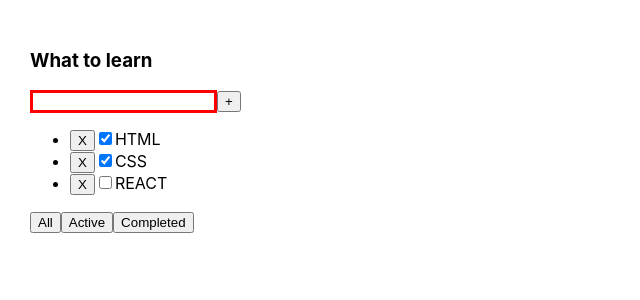
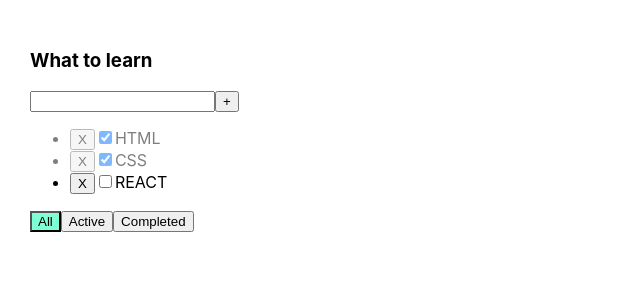
Before and after one commit to Begins1986/TodoListIgor, a React (Create React App) app: page / in a window 1280 px wide. Shown: the top 300 px of the page, without its empty margins (0-640 px from the left). Built offline with nearby package versions, Linux system fonts and the light colour scheme.

Commit message:
Add lesson 4 (2 part)

```diff
--- a/src/App.tsx
+++ b/src/App.tsx
@@ -51,6 +51,7 @@ function App() {
                 changeFilter={changeFilter}
                 addTask={addTask}
                 changeStatus={changeStatus}
+                filter={filter}
             />
         </div>
     );
--- a/src/Todolist.module.css
+++ b/src/Todolist.module.css
@@ -5,3 +5,11 @@
 .errorMessage {
     color: red;
 }
+
+.activeFilter {
+    background-color: aquamarine;
+}
+
+.isDone {
+    opacity: 0.5;
+}
--- a/src/Todolist.tsx
+++ b/src/Todolist.tsx
@@ -5,6 +5,7 @@ import style from './Todolist.module.css'
 type PropsTodolistType = {
     title: string
     tasks: Array<TaskType>
+    filter:FilterValueType
     removeTask: (taskId: string) => void
     changeFilter: (value: FilterValueType) => void
     addTask: (value: string) => void
@@ -20,12 +21,17 @@ type TaskType = {
 export const Todolist = (props: PropsTodolistType) => {
 
     const [title, setTitle] = useState<string>('')
+    const [error, setError] = useState<string|null>(null)
 
 
     const onClickHandler = () => {
         if(title.trim()!==''){
             props.addTask(title.trim())
             setTitle('')
+
+        } else{
+            setError('Title is required')
+
         }
     }
 
@@ -34,6 +40,7 @@ export const Todolist = (props: PropsTodolistType) => {
     }
 
     const onKeyPressHandler = (e: KeyboardEvent<HTMLInputElement>) => {
+        setError(null)
         console.log(e.key)
         if (e.key === 'Enter') {
             onClickHandler()
@@ -48,11 +55,12 @@ export const Todolist = (props: PropsTodolistType) => {
             <h3>{props.title}</h3>
             <div>
                 <input
-                    className={style.error}
+                    className={error?style.error: ''}
                     onChange={onChangeHandler}
                     value={title}
                     onKeyPress={onKeyPressHandler}/>
                 <button onClick={onClickHandler}>+</button>
+                {error && <div className={style.errorMessage}>{error}</div>}
             </div>
             <ul>
                 {props.tasks.map(el => {
@@ -63,7 +71,7 @@ export const Todolist = (props: PropsTodolistType) => {
                         let newIsDoneValue = e.currentTarget.checked
                         props.changeStatus(el.id, newIsDoneValue)
                     }
-                    return <li key={el.id}>
+                    return <li key={el.id} className={el.isDone? style.isDone:''}>
                         <button onClick={onClickHandler}>X</button>
                         <input
                             type="checkbox"
@@ -75,9 +83,9 @@ export const Todolist = (props: PropsTodolistType) => {
                 }
             </ul>
             <div>
-                <button onClick={() => onChangeFilterHandler("All")}>All</button>
-                <button onClick={() => onChangeFilterHandler("Active")}>Active</button>
-                <button onClick={() => onChangeFilterHandler("Completed")}>Completed</button>
+                <button className={props.filter==="All"?style.activeFilter:''} onClick={() => onChangeFilterHandler("All")}>All</button>
+                <button className={props.filter==="Active"?style.activeFilter:''} onClick={() => onChangeFilterHandler("Active")}>Active</button>
+                <button className={props.filter==="Completed"?style.activeFilter:''} onClick={() => onChangeFilterHandler("Completed")}>Completed</button>
             </div>
         </div>
     );
```
